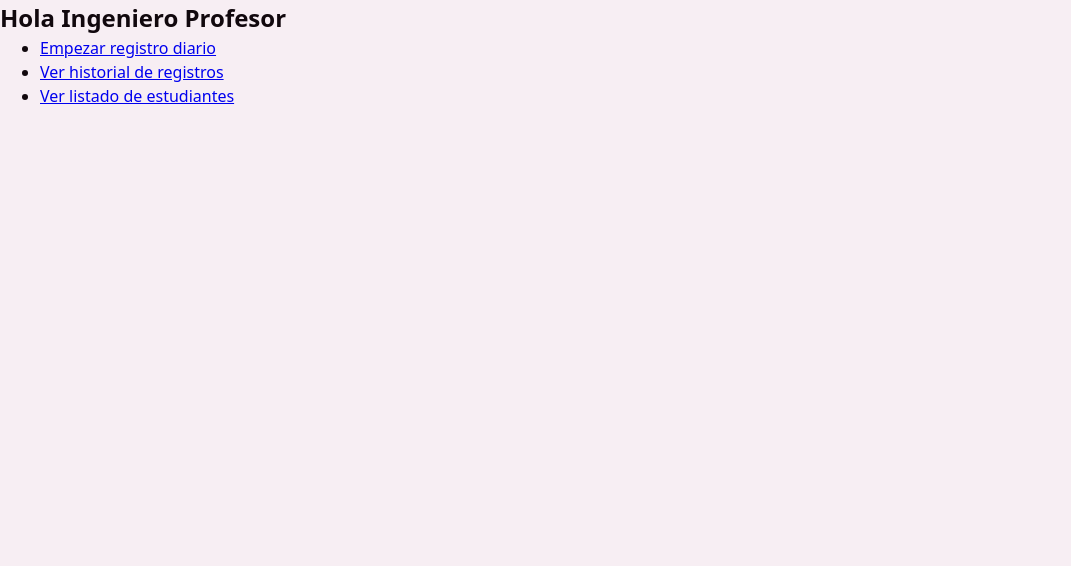
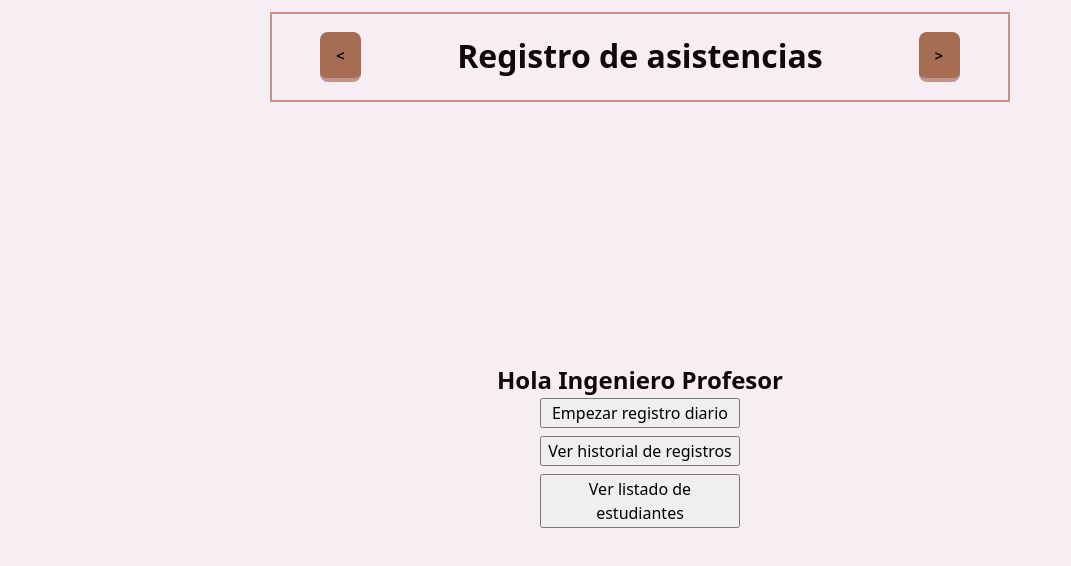
Before and after one commit to RicJDev/attendace-tracker, a React (Vite) app in the folder client/: page / in a window 1280 px wide. Shown: the top 566 px of the page, without its empty margins (0-1071 px from the left). Built offline with nearby package versions, Linux system fonts and the light colour scheme.

Commit message:
feat: implementando nuevos layouts

```diff
--- a/client/src/pages/Welcome.css
+++ b/client/src/pages/Welcome.css
@@ -0,0 +1,22 @@
+.welcome-nav {
+  display: flex;
+  flex-direction: column;
+}
+
+.welcome-nav li,
+.welcome-nav ul {
+  display: block;
+  padding-inline: 0;
+  padding-block: 0;
+}
+
+.welcome-nav ul {
+  display: flex;
+  flex-direction: column;
+  gap: 8px;
+}
+
+.welcome-button {
+  width: 200px;
+  text-wrap: wrap;
+}
--- a/client/src/pages/Welcome.tsx
+++ b/client/src/pages/Welcome.tsx
@@ -1,22 +1,43 @@
-import { NavLink } from 'react-router'
+import './Welcome.css'
+import { Button } from '../components/Button'
+import { MainLayout } from '../layouts/MainLayout'
+import { useNavigate } from 'react-router'
 
 export function Welcome() {
+  const navigate = useNavigate()
+
   return (
-    <>
+    <MainLayout>
       <h2>Hola Ingeniero Profesor</h2>
-      <nav>
+
+      <nav className='welcome-nav'>
         <ul>
           <li>
-            <NavLink to='daily'>Empezar registro diario</NavLink>
+            <Button
+              className='welcome-button'
+              onClick={() => navigate('/daily')}
+            >
+              Empezar registro diario
+            </Button>
           </li>
           <li>
-            <NavLink to='history'>Ver historial de registros</NavLink>
+            <Button
+              className='welcome-button'
+              onClick={() => navigate('/history')}
+            >
+              Ver historial de registros
+            </Button>
           </li>
           <li>
-            <NavLink to='students'>Ver listado de estudiantes</NavLink>
+            <Button
+              className='welcome-button'
+              onClick={() => navigate('/students')}
+            >
+              Ver listado de estudiantes
+            </Button>
           </li>
         </ul>
       </nav>
-    </>
+    </MainLayout>
   )
 }
```
Also changed, not shown: client/src/pages/Daily.tsx (+6 -1 lines).
